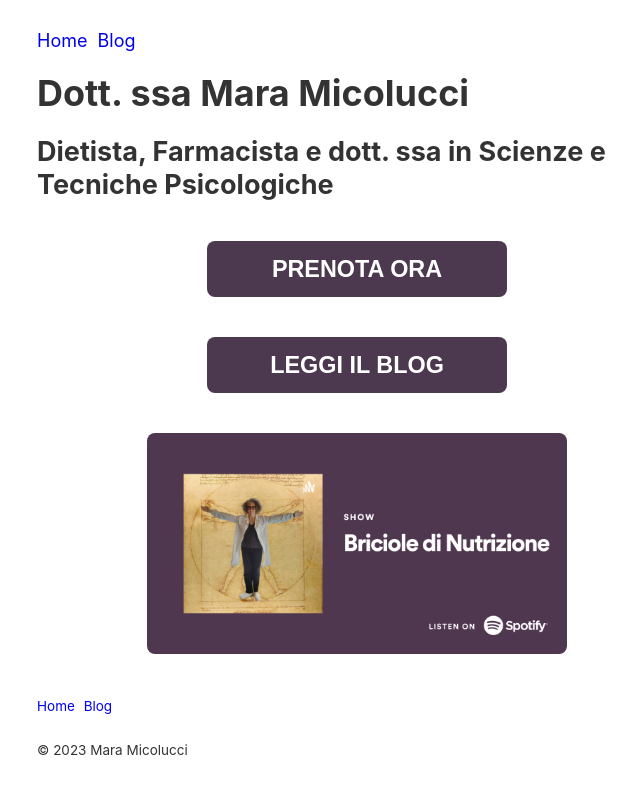
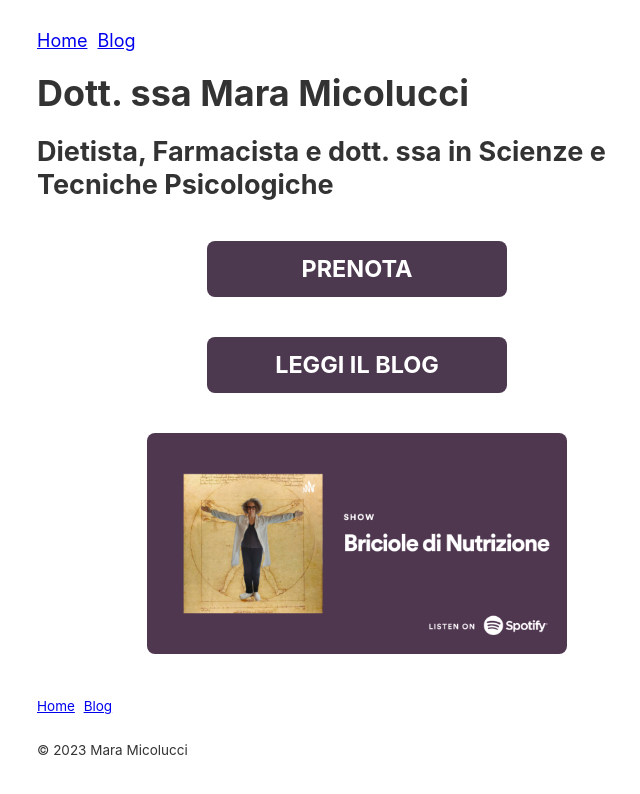
Before and after one commit to curlybracketshq/dietista.it, a Jekyll site: the page built from index.html, in a window 1280 px wide. Shown: the top 794 px of the page, without its empty margins (283-923 px from the left). Built offline with Jekyll 4.4.1, drawn with Linux system fonts in a browser that asks for light colours.

Commit message:
Fix link style

```diff
--- a/index.html
+++ b/index.html
@@ -10,7 +10,7 @@ description: Dietista, Farmacista e dott. ssa in Scienze e Tecniche Psicologiche
 
 <h2>Dietista, Farmacista e dott. ssa in Scienze e Tecniche Psicologiche</h2>
 <a class="cta" href="mailto:mara+web@dietista.it">
-  <p>Prenota ora</p>
+  <p>Prenota</p>
 </a>
 <a class="cta" href="/blog/">
   <p>Leggi il blog</p>
--- a/stylesheets/default.css
+++ b/stylesheets/default.css
@@ -35,17 +35,6 @@ h4 {
 sup {
   font-size: smaller;
   vertical-align: super;
-}
-
-a,
-a:hover,
-a:active,
-a:visited {
-  text-decoration: none;
-}
-
-a:hover {
-  border-bottom: 1px solid;
 }
 
 p {
@@ -220,7 +209,6 @@ a.cta {
 }
 
 .cta p {
-  font-family: Arial, Helvetica, sans-serif;
   padding: 16px;
   font-size: 130%;
   text-align: center;
```
